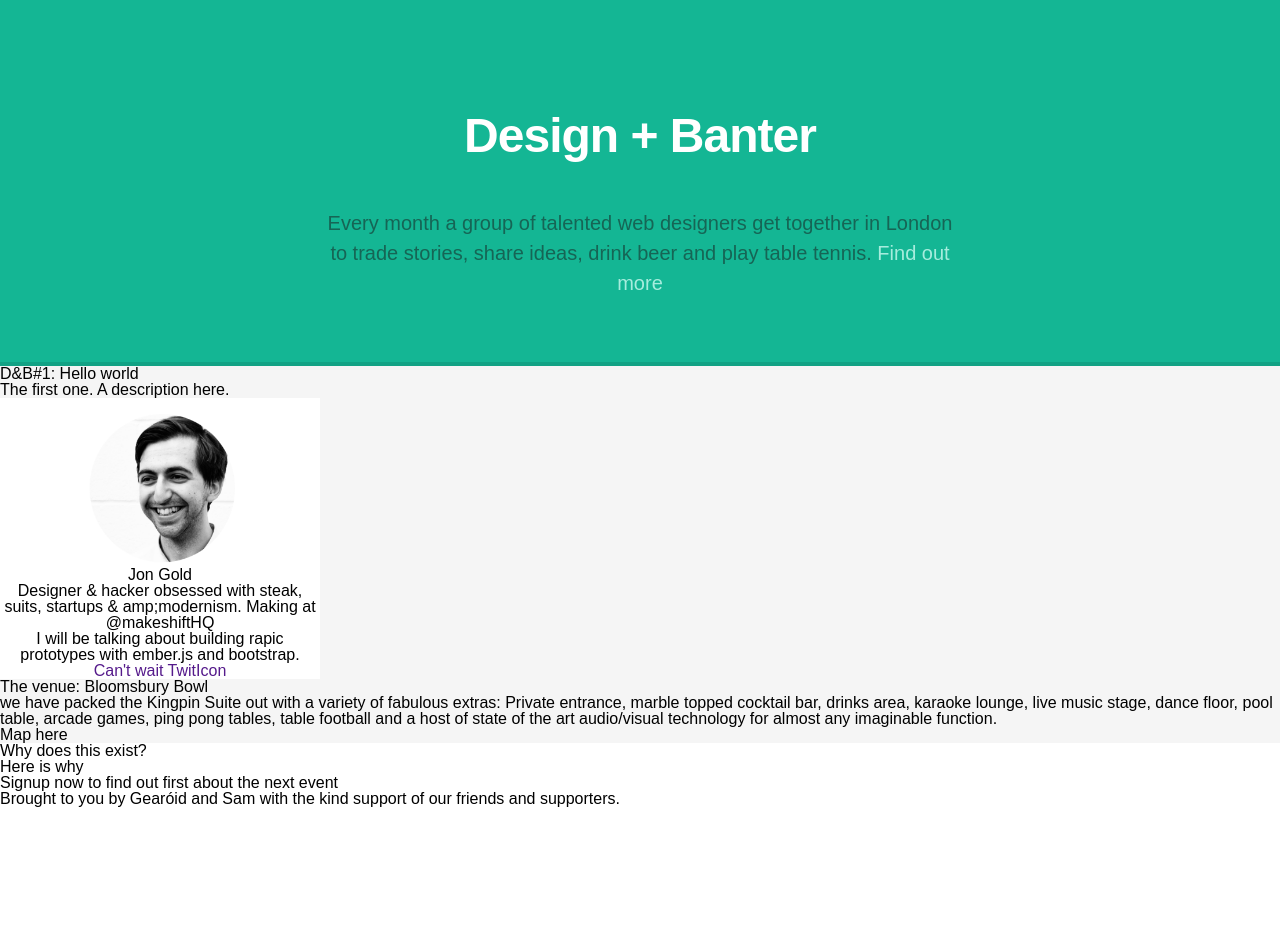
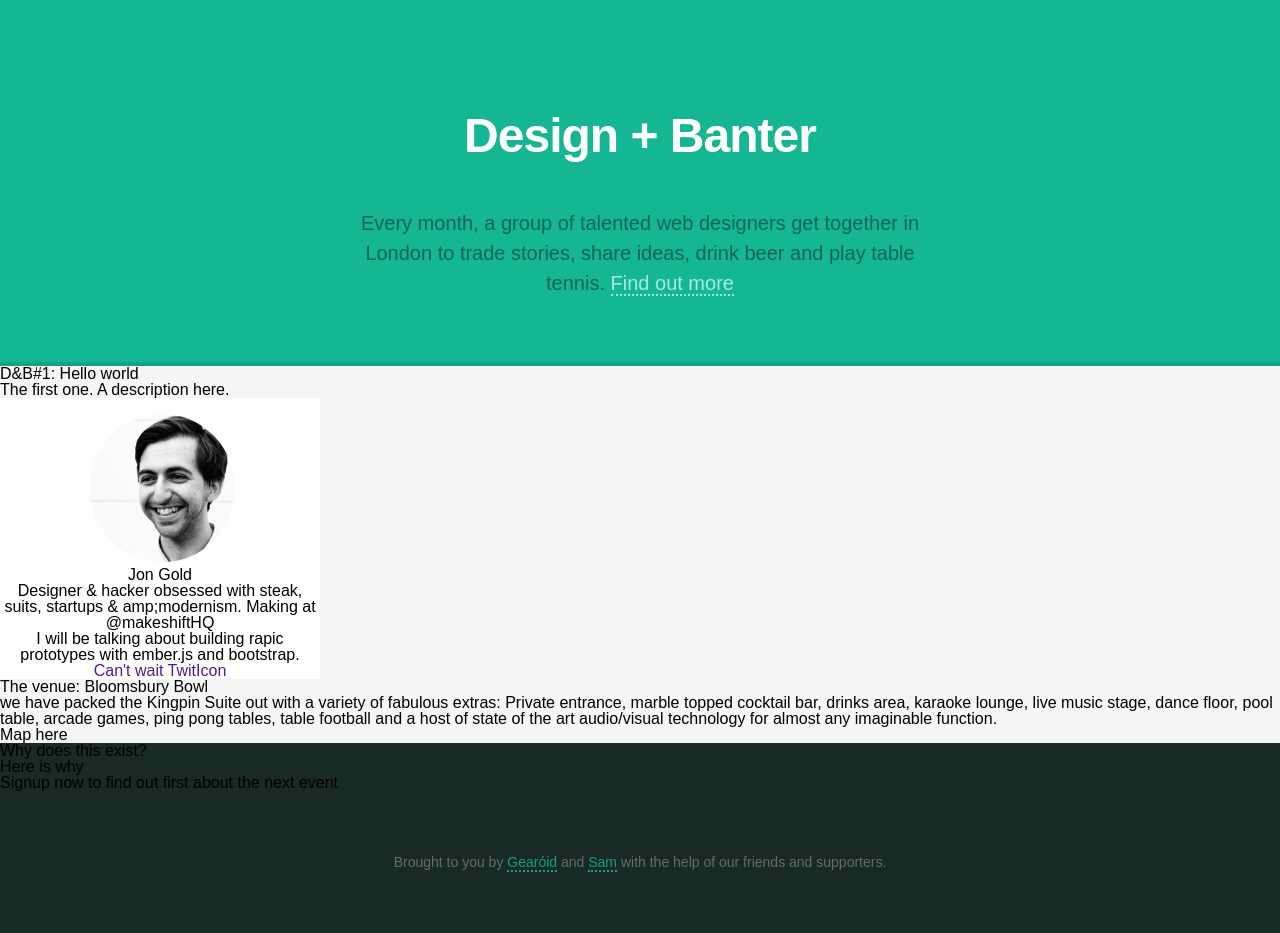
Before and after one commit to design-and-banter/db-dotcom, a Jekyll site: the page built from index.html, in a window 1280 px wide. Built offline with Jekyll 4.4.1, drawn with Linux system fonts in a browser that asks for light colours; nearby versions of some CDN libraries; before the commit the page ends 900 px from its top, so only the background shows below that.

Commit message:
Footer styling

```diff
--- a/_includes/credits.html
+++ b/_includes/credits.html
@@ -1,4 +1,4 @@
 <footer id="credits">
-  <p>Brought to you by Gearóid and Sam with the kind support of our friends and supporters.</p>
+  <p>Brought to you by <a href="http://twitter.com/orourkedesign">Gearóid</a> and <a href="http://twitter.com/thesamwillis">Sam</a> with the help of our friends and supporters.</p>
 
 </footer>
--- a/_includes/opening.html
+++ b/_includes/opening.html
@@ -1,6 +1,6 @@
 <header id="opening">
   <h1 class="logo">Design + Banter</h1>
-  <h2>Every month a group of talented web designers get together in London to trade stories, share ideas, drink beer and play table tennis. <a href="#manifesto">Find out more</a></h2>
+  <h2>Every month, a group of talented web designers get together in London to trade stories, share ideas, drink beer and play table tennis. <a href="#manifesto">Find out more</a></h2>
 
   {% include attend.html %}
 
--- a/_less/base/_colors.less
+++ b/_less/base/_colors.less
@@ -2,3 +2,6 @@
 @primary-light:#a6ecdd;
 @primary-tint: #11a284;
 @primary-dark: #166555;
+
+@headline: #192926;
+@text:    #616e6b;
--- a/_less/base/_layout.less
+++ b/_less/base/_layout.less
@@ -1,3 +1,4 @@
 body {
   font-family: @sans;
+  background: @headline;
 }
--- a/_less/objects/_opening.less
+++ b/_less/objects/_opening.less
@@ -10,13 +10,14 @@
   h2 {
     font-size: 1.25em;
     color: @primary-dark;
-    max-width: 32em;
+    max-width: 30em;
     margin: 0 auto;
     line-height: 1.5;
     text-align: center;
     a {
       color: @primary-light;
       font-weight: 200;
+      border-bottom: 2px dotted @primary-light;
     }
   }
 }
--- a/_less/site.less
+++ b/_less/site.less
@@ -7,3 +7,4 @@
 @import "objects/_card";
 @import "objects/_logo";
 @import "objects/_opening";
+@import "objects/_credits";
--- a/css/site.css
+++ b/css/site.css
@@ -142,6 +142,7 @@ a {
 }
 body {
   font-family: "jaf-facitweb", sans-serif;
+  background: #192926;
 }
 #next-event {
   background: #f5f5f5;
@@ -170,7 +171,7 @@ body {
 #opening h2 {
   font-size: 1.25em;
   color: #166555;
-  max-width: 32em;
+  max-width: 30em;
   margin: 0 auto;
   line-height: 1.5;
   text-align: center;
@@ -178,4 +179,18 @@ body {
 #opening h2 a {
   color: #a6ecdd;
   font-weight: 200;
+  border-bottom: 2px dotted #a6ecdd;
 }
+#credits {
+  background: #192926;
+  padding: 4em 0;
+}
+#credits p {
+  color: #616e6b;
+  text-align: center;
+  font-size: 0.875em;
+}
+#credits a {
+  color: #11a284;
+  border-bottom: 2px dotted #11a284;
+}
```
Also changed, not shown: _less/base/_mixins.css (deleted, +0 -11 lines), _less/objects/_credits.less (added, +13 -0 lines).
